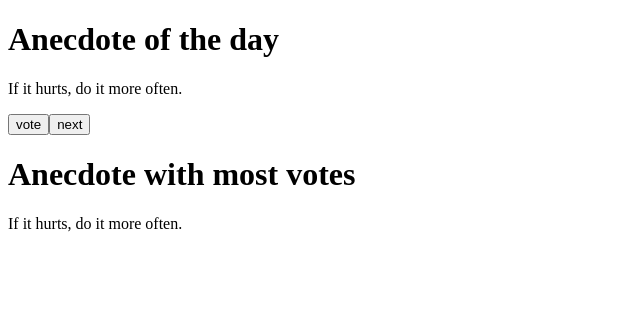
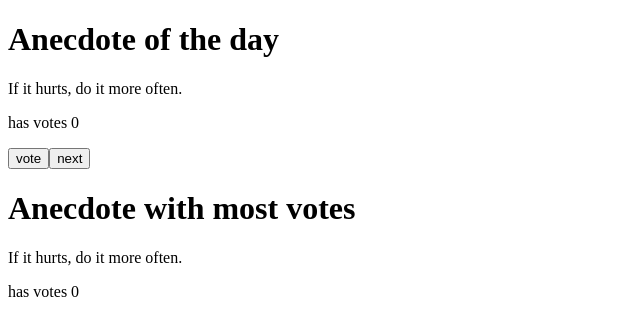
Before and after one commit to TheJiahao/fullstack, a React (Vite) app in the folder osa1/anekdootit/: page / in a window 1280 px wide. Shown: the top 336 px of the page, without its empty margins (0-640 px from the left). Built offline with nearby package versions, Linux system fonts and the light colour scheme.

Commit message:
Refaktoroi anekdootti omaan komponenttiin

```diff
--- a/osa1/anekdootit/src/App.jsx
+++ b/osa1/anekdootit/src/App.jsx
@@ -18,19 +18,31 @@ const MostVotedAnecdote = ({ anecdotes, votes }) => {
   return (
     <div>
       <h1>Anecdote with most votes</h1>
-      <p>{anecdotes[mostVoted]}</p>
+      <Anecdote
+        anecdote={anecdotes[mostVoted]}
+        votes={votes[mostVoted]}
+      ></Anecdote>
     </div>
   );
 };
 
-const AnecdoteOfTheDay = ({ anecdote }) => {
+const AnecdoteOfTheDay = ({ anecdote, votes }) => {
   console.log("anecdote:", anecdote);
 
   return (
     <div>
       <h1>Anecdote of the day</h1>
+      <Anecdote anecdote={anecdote} votes={votes}></Anecdote>
+    </div>
+  );
+};
+
+const Anecdote = ({ anecdote, votes }) => {
+  return (
+    <>
       <p>{anecdote}</p>
-    </div>
+      <p>has votes {votes}</p>
+    </>
   );
 };
 
@@ -72,7 +84,10 @@ const App = () => {
 
   return (
     <div>
-      <AnecdoteOfTheDay anecdote={anecdotes[selected]}></AnecdoteOfTheDay>
+      <AnecdoteOfTheDay
+        anecdote={anecdotes[selected]}
+        votes={votes[selected]}
+      ></AnecdoteOfTheDay>
 
       <button onClick={handleVote}>vote</button>
       <button onClick={handleNext}>next</button>
```
